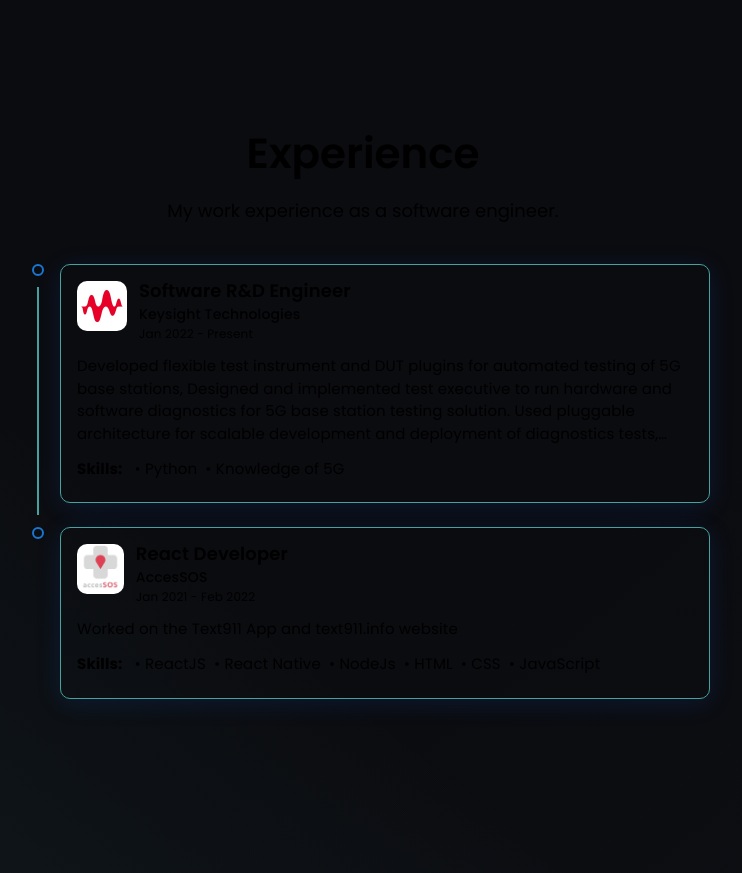
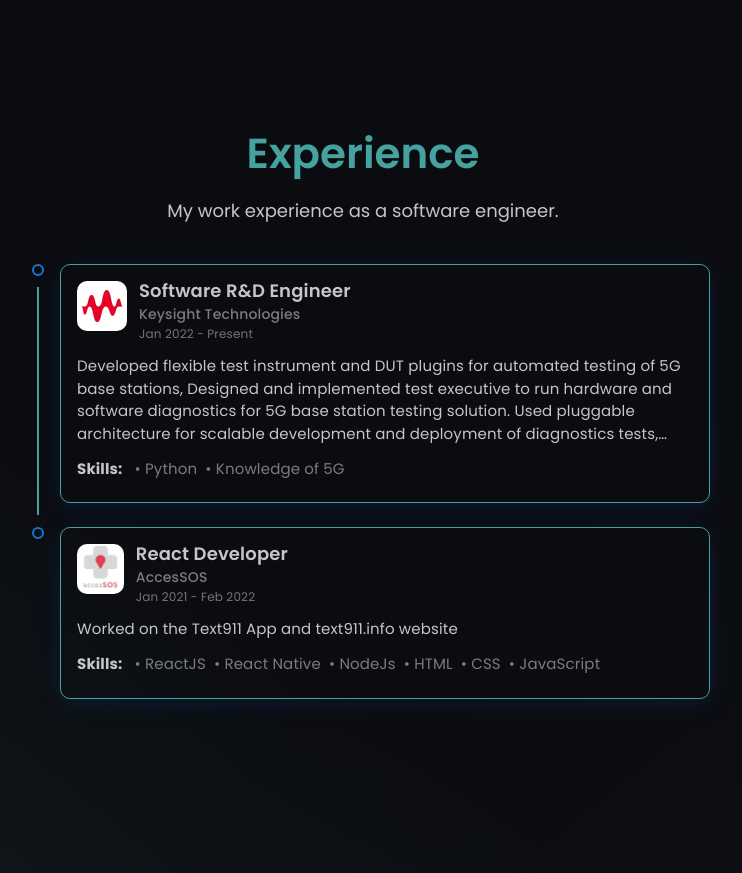
Before and after one commit to jyhaoo/jyhaoo.github.io, a React (Create React App) app: page / in a window 1280 px wide. Shown: the part 660-1533 px from the top of the page, without its empty margins (277-1019 px from the left). Built offline with nearby package versions, Linux system fonts and the light colour scheme.

Commit message:
Update theme

```diff
--- a/src/components/Cards/ExperienceCardStyledComponent.js
+++ b/src/components/Cards/ExperienceCardStyledComponent.js
@@ -4,7 +4,7 @@
   width: 100%;
   font-size: 15px;
   font-weight: 400;
-  color: ${({ theme }) => theme.text_secondary};
+  color: ${({ theme }) => theme.text};
   margin-bottom: 10px;
   @media only screen and (max-width: 768px) {
     font-size: 12px;
@@ -71,7 +71,7 @@
 export const Role = styled.div`
   font-size: 18px;
   font-weight: 600;
-  color: ${({ theme }) => theme.text_primary};
+  color: ${({ theme }) => theme.text};
   @media only screen and (max-width: 768px) {
     font-size: 14px;
   }
@@ -80,7 +80,7 @@
 export const Company = styled.div`
   font-size: 14px;
   font-weight: 500;
-  color: ${({ theme }) => theme.text_secondary + 99};
+  color: ${({ theme }) => theme.text + 99};
   @media only screen and (max-width: 768px) {
     font-size: 12px;
   }
@@ -89,7 +89,7 @@
 export const Date = styled.div`
   font-size: 12px;
   font-weight: 400;
-  color: ${({ theme }) => theme.text_secondary + 80};
+  color: ${({ theme }) => theme.text + 90};
   @media only screen and (max-width: 768px) {
     font-size: 10px;
   }
@@ -111,7 +111,7 @@
 export const Skill = styled.div`
   font-size: 15px;
   font-weight: 400;
-  color: ${({ theme }) => theme.text_primary + 99};
+  color: ${({ theme }) => theme.text + 99};
   @media only screen and (max-width: 768px) {
     font-size: 12px;
   }
--- a/src/components/Experience/ExperienceStyledComponent.js
+++ b/src/components/Experience/ExperienceStyledComponent.js
@@ -33,7 +33,7 @@
   text-align: center;
   font-weight: 600;
   margin-top: 20px;
-  color: ${({ theme }) => theme.text_primary};
+  color: ${({ theme }) => theme.secondary};
   @media (max-width: 768px) {
     margin-top: 12px;
     font-size: 32px;
@@ -44,7 +44,7 @@
   font-size: 18px;
   text-align: center;
   max-width: 600px;
-  color: ${({ theme }) => theme.text_secondary};
+  color: ${({ theme }) => theme.text};
   @media (max-width: 768px) {
     margin-top: 12px;
     font-size: 16px;
```
